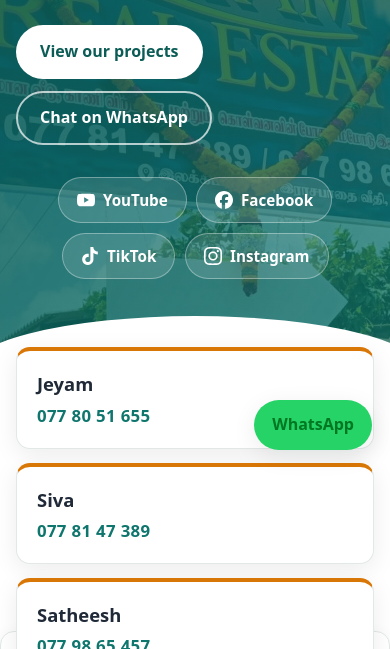
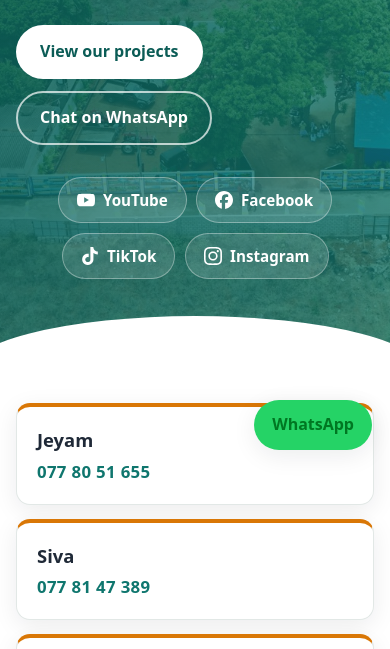
Before and after one commit to SenthInc/wordpress2code3, a plain HTML site: page index.html in a window 390 px wide. Shown: the part 376-1025 px from the top of the page. Drawn offline with Linux system fonts and the light colour scheme.

Commit message:
Stop phone cards overlapping hero and stats; use text-free hero photo
Co-Authored-By: Claude Haiku 5.5 <noreply@anthropic.com>

```diff
--- a/styles.css
+++ b/styles.css
@@ -566,3 +566,15 @@ html[lang="ta"] h1, html[lang="ta"] h2, html[lang="ta"] h3 { line-height: 1.35;
 .social-row-left .social-chip .s-icon { background-color: var(--c); }
 .social-chip .s-icon { transition: transform .2s ease; }
 .social-chip:hover .s-icon { transform: scale(1.12); }
+
+/* ---------- Fix: stop call cards overlapping hero and stats ---------- */
+.call-strip { margin-top: 0; padding: 36px 0 8px; position: relative; z-index: 1; }
+.stats { margin-top: 0; padding-top: 28px; }
+@media (max-width: 900px) { .call-strip { margin-top: 0; padding-top: 28px; } }
+
+/* ---------- Hero uses the aerial photo (no printed text, so no clashing phone numbers) ---------- */
+.hero {
+  background:
+    linear-gradient(120deg, rgba(11,92,86,.9), rgba(15,118,110,.75)),
+    url("images/aerial.jpg") center / cover no-repeat;
+}
```
